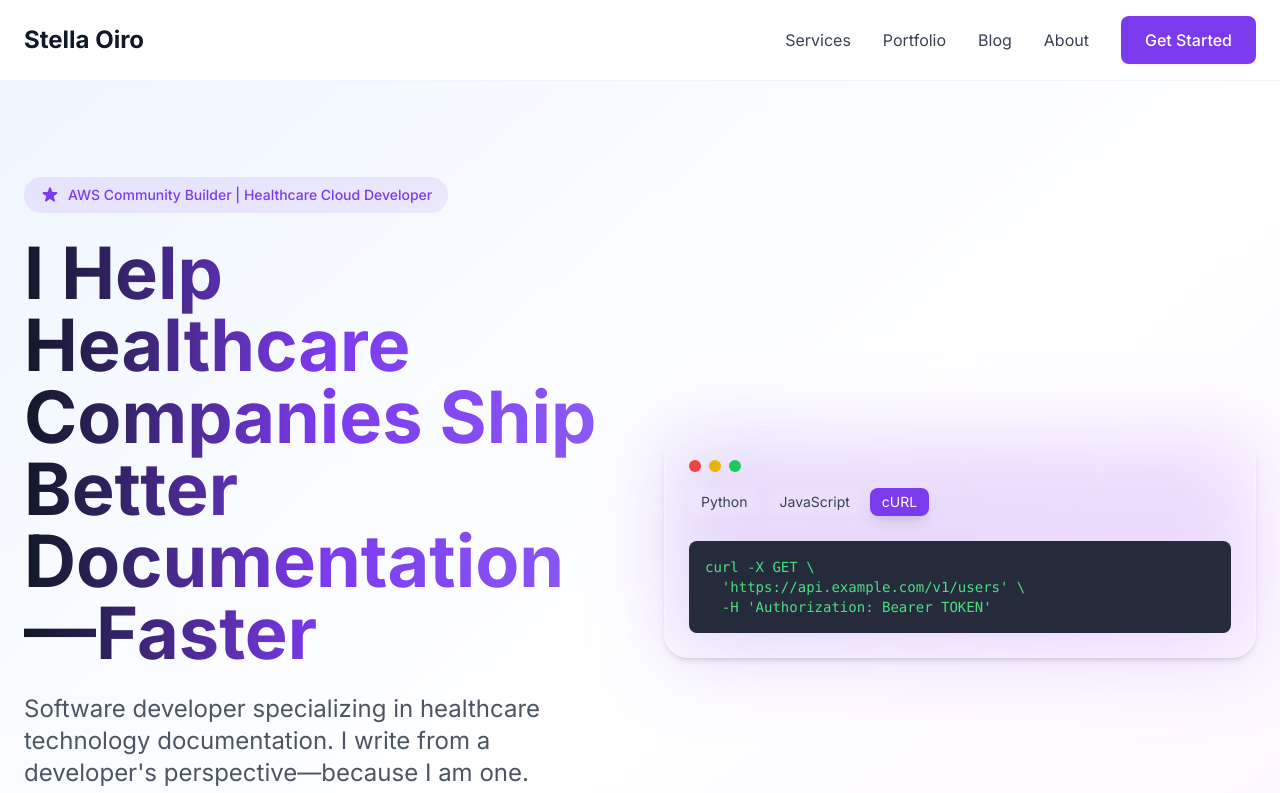
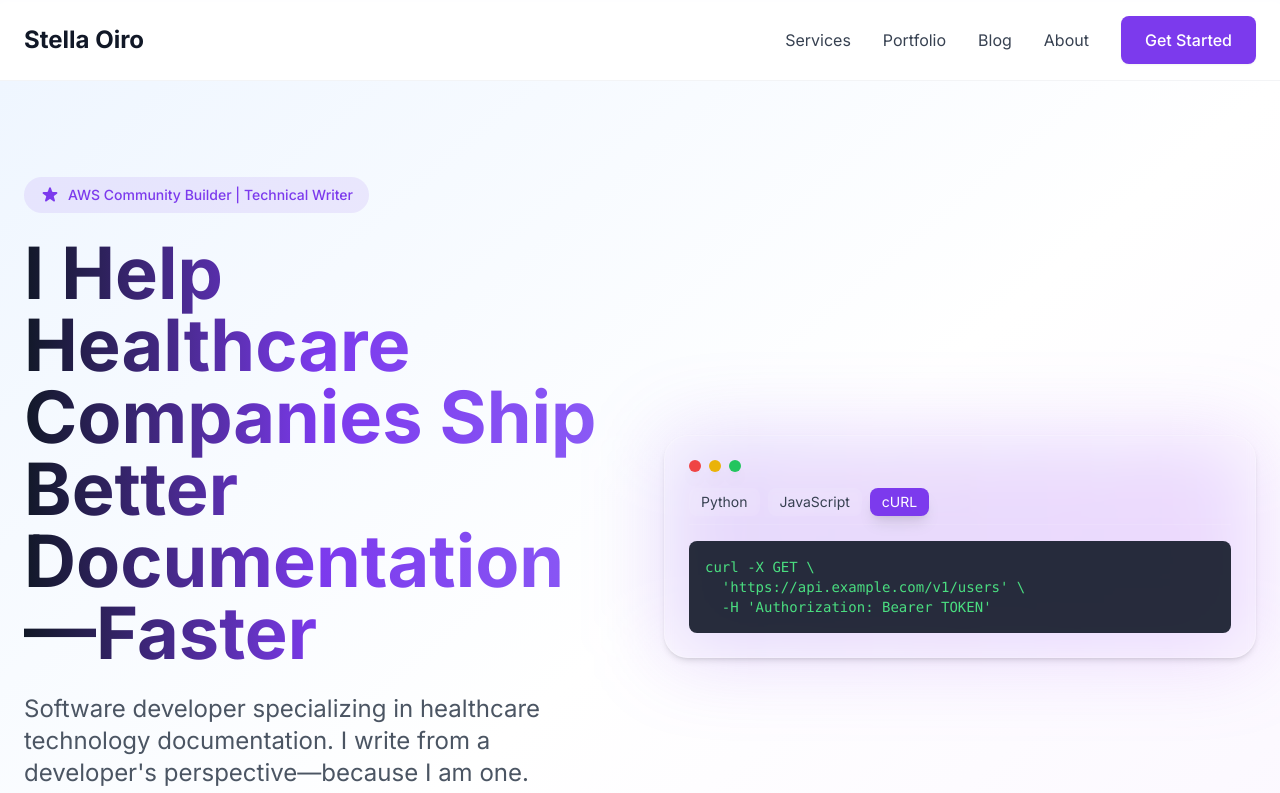
Before and after one commit to Stella-Achar-Oiro/stellaoiro, a Next.js app: page / in a window 1280 px wide. Shown: the top 793 px of the page. Built offline with nearby package versions, Linux system fonts and the light colour scheme.

Commit message:
refine: simplify hero badge to Technical Writer

```diff
--- a/components/Hero.tsx
+++ b/components/Hero.tsx
@@ -29,7 +29,7 @@ export default function Hero() {
               <svg className="w-5 h-5" fill="currentColor" viewBox="0 0 20 20">
                 <path d="M9.049 2.927c.3-.921 1.603-.921 1.902 0l1.07 3.292a1 1 0 00.95.69h3.462c.969 0 1.371 1.24.588 1.81l-2.8 2.034a1 1 0 00-.364 1.118l1.07 3.292c.3.921-.755 1.688-1.54 1.118l-2.8-2.034a1 1 0 00-1.175 0l-2.8 2.034c-.784.57-1.838-.197-1.539-1.118l1.07-3.292a1 1 0 00-.364-1.118L2.98 8.72c-.783-.57-.38-1.81.588-1.81h3.461a1 1 0 00.951-.69l1.07-3.292z" />
               </svg>
-              AWS Community Builder | Healthcare Cloud Developer
+              AWS Community Builder | Technical Writer
             </div>
 
             <h1 className="text-5xl md:text-6xl lg:text-7xl font-bold mb-6 bg-gradient-to-r from-gray-900 via-primary to-primary-light bg-clip-text text-transparent">
```
